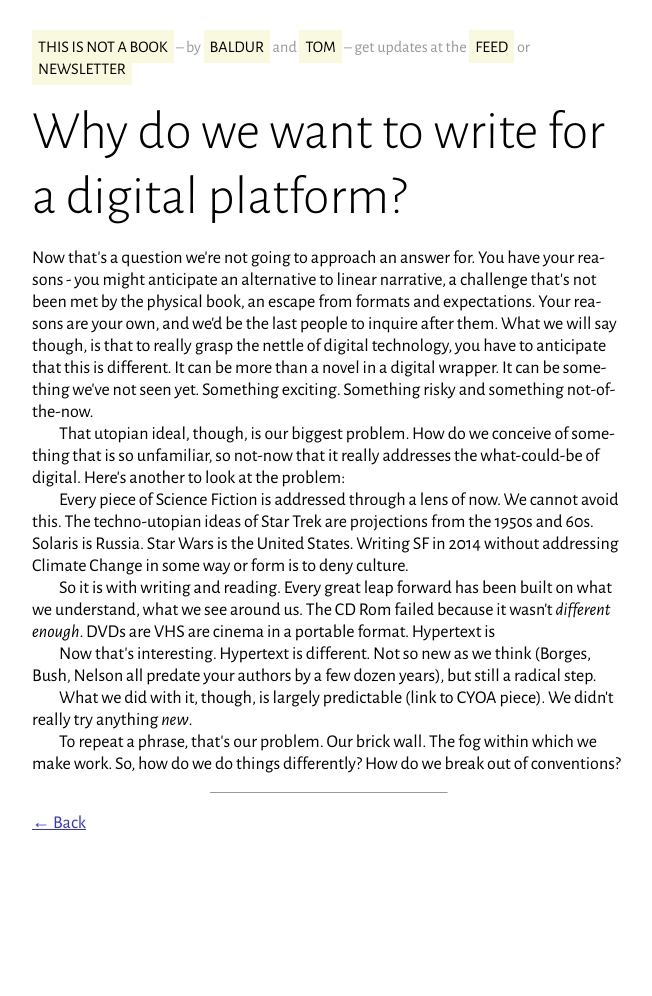
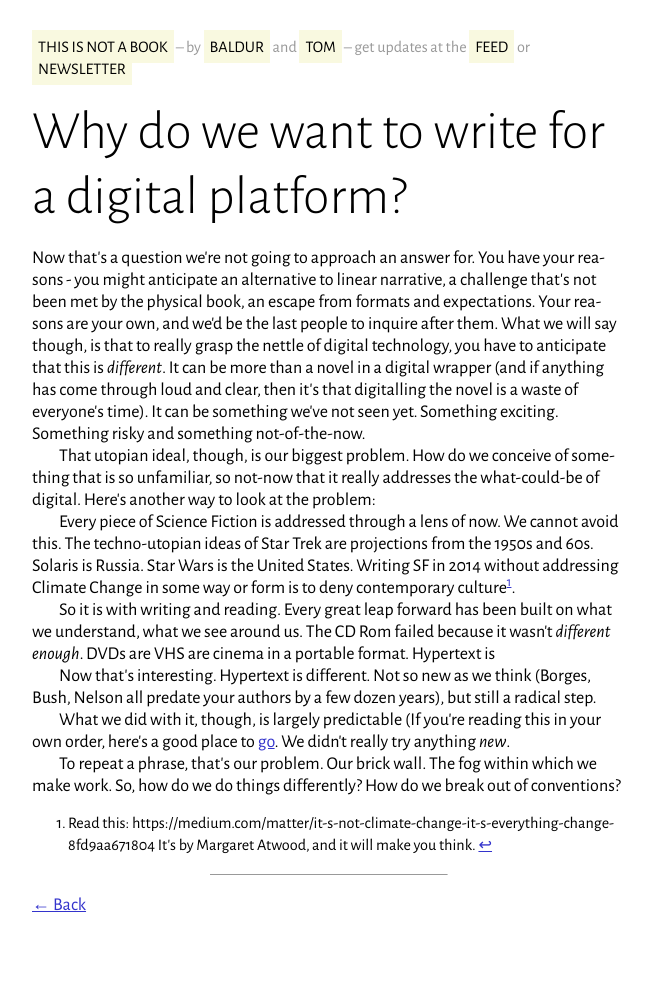
Before and after one commit to baldurbjarnason/this-is-not-a-book, a Jekyll site: the page built from What_does_the_reader_want/Why_write_for_digital.md, in a window 1280 px wide. Shown: the whole page, without its empty margins (311-963 px from the left). Built offline with Jekyll 4.4.1, drawn with Linux system fonts in a browser that asks for light colours; before the commit the page ends 914 px from its top, so only the background shows below that.

Commit message:
Update Why_write_for_digital.md

```diff
--- a/What_does_the_reader_want/Why_write_for_digital.md
+++ b/What_does_the_reader_want/Why_write_for_digital.md
@@ -10,19 +10,19 @@ narrative, a challenge that’s not been met by the physical book, an
 escape from formats and expectations. Your reasons are your own, and
 we’d be the last people to inquire after them. What we will say though,
 is that to really grasp the nettle of digital technology, you have to
-anticipate that this is different. It can be more than a novel in a
-digital wrapper. It can be something we’ve not seen yet. Something
+anticipate that this is *different*. It can be more than a novel in a
+digital wrapper (and if anything has come through loud and clear, then it's that digitalling the novel is a waste of everyone's time). It can be something we’ve not seen yet. Something
 exciting. Something risky and something not-of-the-now.
 
 That utopian ideal, though, is our biggest problem. How do we conceive
 of something that is so unfamiliar, so not-now that it really addresses
-the what-could-be of digital. Here’s another to look at the problem:
+the what-could-be of digital. Here’s another way to look at the problem:
 
 Every piece of Science Fiction is addressed through a lens of now. We
 cannot avoid this. The techno-utopian ideas of Star Trek are projections
 from the 1950s and 60s. Solaris is Russia. Star Wars is the United
 States. Writing SF in 2014 without addressing Climate Change in some way
-or form is to deny culture.
+or form is to deny contemporary culture[^1].
 
 So it is with writing and reading. Every great leap forward has been
 built on what we understand, what we see around us. The CD Rom failed
@@ -33,9 +33,10 @@ Now that’s interesting. Hypertext is different. Not so new as we think
 (Borges, Bush, Nelson all predate your authors by a few dozen years),
 but still a radical step.
 
-What we did with it, though, is largely predictable (link to CYOA
-piece). We didn’t really try anything *new*.
+What we did with it, though, is largely predictable (If you're reading this in your own order, here's a good place to [go](/What_does_the_reader_want/Choose_your_own_adventure.html). We didn’t really try anything *new*.
 
 To repeat a phrase, that’s our problem. Our brick wall. The fog within
 which we make work. So, how do we do things differently? How do we break
 out of conventions?
+
+[^1]: Read this: https://medium.com/matter/it-s-not-climate-change-it-s-everything-change-8fd9aa671804 It's by Margaret Atwood, and it will make you think.
```
